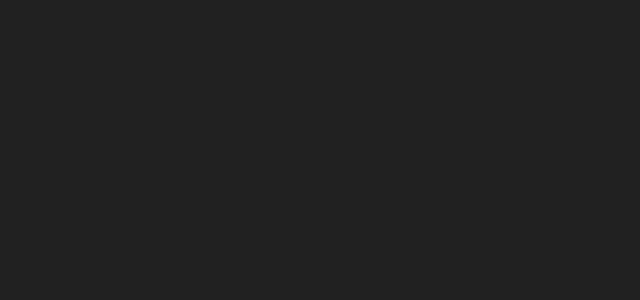
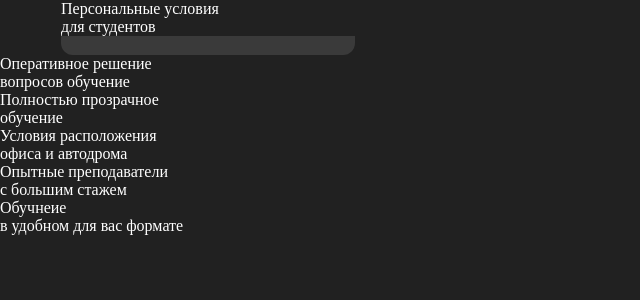
Before and after one commit to yeeeppppp/gavaskaya-school, a React (Vite) app: page /Sosal in a window 1280 px wide. Before the commit this address had no page. Shown: the top 300 px of the page, without its empty margins (0-640 px from the left). Built offline with nearby package versions, Linux system fonts and the light colour scheme; a web font is replaced by a local one.

Commit message:
пу-пу-пу....
решить проблему с наложением бекграунда блоков, ваня помоги(

```diff
--- a/src/App.jsx
+++ b/src/App.jsx
@@ -2,7 +2,7 @@
 import { BrowserRouter as Router, Route, Routes } from 'react-router-dom';
 import HomePage from './components/HomePage/HomePage';
 import './App.css';
-
+import Sosal from './components/sosal/sosal'
 
 function App() {
   return (
@@ -10,6 +10,7 @@
       <div>
         <Routes>
           <Route path="/" element={<HomePage />} />
+          <Route path="/Sosal" element={<Sosal />} />
         </Routes>
       </div>
     </Router>
--- a/src/components/sosal/sosal.css
+++ b/src/components/sosal/sosal.css
@@ -0,0 +1,13 @@
+.block-1 {
+    display: flex;
+    flex-direction: column;
+    background-color: rgb(58, 58, 58);
+    width: 294px;
+    height: 55px;
+    border-radius: 12px;
+    margin-left: 61px;
+}
+
+.block-1 p{
+    background: transperent;
+}
--- a/src/components/sosal/sosal.jsx
+++ b/src/components/sosal/sosal.jsx
@@ -0,0 +1,64 @@
+import './sosal.css'
+
+function sosal(){
+    return(
+        <>
+        <div className="main">
+            <div className="block-1">
+                <p>Персональные условия</p>
+                <p>для студентов</p>
+                <div className="supblock-1">
+
+                </div>
+            </div>
+
+
+            <div className="block-2">
+                <p>Оперативное решение</p>
+                <p>вопросов обучение</p>
+                <div className="supblock-2">
+
+                </div>
+            </div>
+
+
+            <div className="block-3">
+                <p>Полностью прозрачное</p>
+                <p>обучение</p>
+                <div className="supblock-3">
+
+                </div>
+            </div>
+
+
+            <div className="block-4">
+                <p>Условия расположения</p>
+                <p>офиса и автодрома</p>
+                <div className="supblock-4">
+
+                </div>
+            </div>
+
+
+            <div className="block-5">
+                <p>Опытные преподаватели</p>
+                <p>с большим стажем</p>
+                <div className="supblock-5">
+
+                </div>
+            </div>
+
+
+            <div className="block-6">
+                <p>Обучнеие</p>
+                <p>в удобном для вас формате</p>
+                <div className="supblock-6">
+
+                </div>
+            </div>
+        </div>
+        </>
+    )
+}
+
+export default sosal;
```
